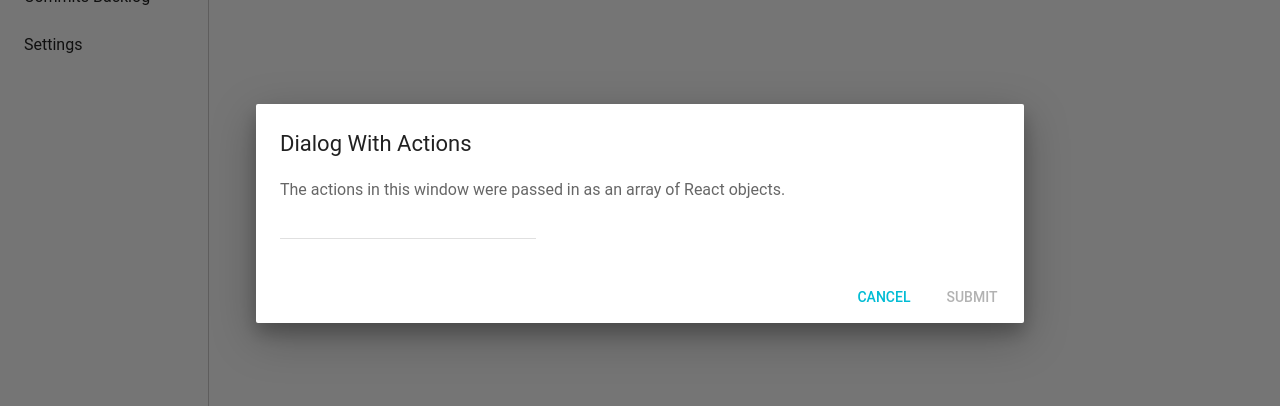
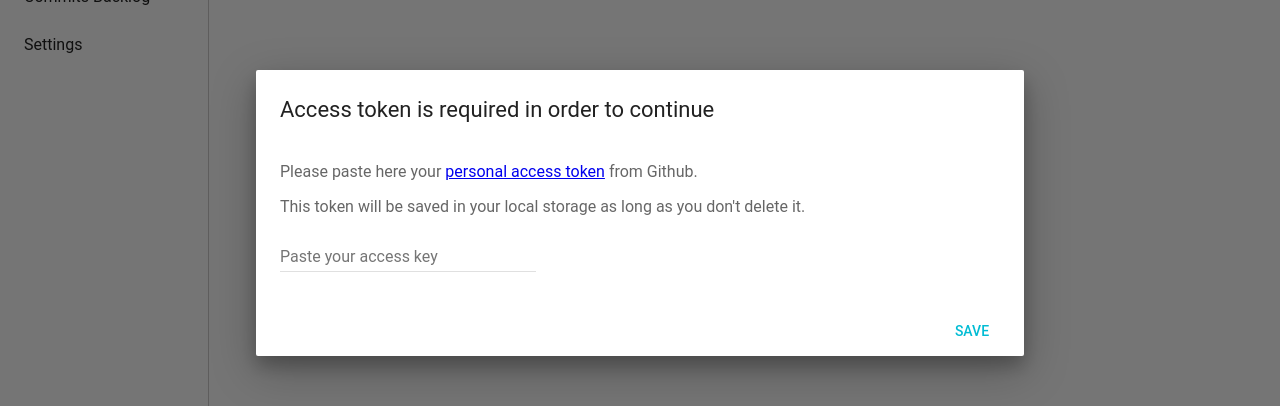
Before and after one commit to yossi-eynav/redux-react-webpack-boilerplate, a React app: page / in a window 1280 px wide. Shown: the part 187-593 px from the top of the page. Built offline with nearby package versions, Linux system fonts and the light colour scheme; no server answers; the HTML template or start-up script is replaced by a standard one; what react-tap-event-plugin would draw is missing.

Commit message:
Add dialog

```diff
--- a/src/components/TabWindow.js
+++ b/src/components/TabWindow.js
@@ -2,13 +2,13 @@ import React from 'react'
 import MainMenu from './MainMenu/MainMenu'
 import InvolveTab from './Tabs/involves/Involves'
 import SearchCode from './Tabs/SearchCode/SearchCode'
-import Settings from './Tabs/Settings/Settings'
 import PullRequest from './Tabs/PullRequest/PullRequest'
 import Commits from './Tabs/Commits/Commits'
 import Snackbar from 'material-ui/Snackbar';
 import Dialog from 'material-ui/Dialog';
 import FlatButton from 'material-ui/FlatButton';
 import TextField from 'material-ui/TextField';
+import TokenDialog from './TokenDialog/TokenDialog'
 
 
 
@@ -29,9 +29,7 @@ class TabWindow extends React.Component {
             case 'involves':
                 return <InvolveTab repositories={repositories} users={users} fetchUsers={fetchUsers} getInvolvement={getInvolvement} involves={involves} />;
                 break;
-            case 'settings':
-                return <Settings saveAccessToken={saveAccessToken} accessToken={accessToken} />;
-                break;
+
             case 'pull_requests':
                 return <PullRequest pullRequests={pullRequests} getPullRequests={getPullRequests} />;
                 break;
@@ -43,36 +41,16 @@ class TabWindow extends React.Component {
     }
 
     render(){
-        const {setMenuOption, fetching} = this.props;
-
-        const actions = [
-            <FlatButton
-                label="Cancel"
-                primary={true}
-            />,
-            <FlatButton
-                label="Submit"
-                primary={true}
-                disabled={true}
-            />,
-        ];
+        const {setMenuOption, fetching, saveAccessToken, accessToken} = this.props;
 
         return (
-        <div   style={{display: 'flex'}}>
+        <div style={{display: 'flex'}}>
             <MainMenu style={{flexGrow: 1}} setMenuOption={setMenuOption}  />
             <div style={{flexGrow:10}}>
                 {this.content()}
             </div>
             <Snackbar open={fetching} message="Fetching Data From Server..."/>
-
-            <Dialog
-                title="Dialog With Actions"
-                actions={actions}
-                modal={false}
-                open={true}>
-                The actions in this window were passed in as an array of React objects.
-                <TextField />
-                </Dialog>
+            {!accessToken && <TokenDialog saveAccessToken={saveAccessToken} />}
             </div>
         )
 
--- a/src/components/Tabs/SearchCode/SearchCode.js
+++ b/src/components/Tabs/SearchCode/SearchCode.js
@@ -3,10 +3,7 @@ import './SearchCode.scss'
 import TextField from 'material-ui/TextField';
 import {Card, CardActions, CardHeader, CardMedia, CardTitle, CardText} from 'material-ui/Card';
 import RaisedButton from 'material-ui/FlatButton';
-import Prism from 'prismjs'
 
-var code = "var data = 1;";
-var html = Prism.highlight(code, Prism.languages.javascript);
 
 
 class SearchCode extends React.Component{
--- a/src/components/Tabs/Settings/Settings.js
+++ /dev/null
@@ -1,29 +0,0 @@
-import React from 'react';
-import './Settnigs.scss';
-import TextField from 'material-ui/TextField';
-import RaisedButton from 'material-ui/RaisedButton';
-
-const Settings = ({saveAccessToken,accessToken}) => {
-
-    return (
-        <div>
-        <h1> Settings</h1>
-
-            <TextField type="password"
-                       name="accessToken"
-                       value={accessToken || ''}
-                       placeholder={'Paste your access key'}
-                       onPaste={ (e) => {
-                           const clipboardData = e.clipboardData.getData('Text');
-                           localStorage.setItem('accessToken', clipboardData);
-                           saveAccessToken(clipboardData);
-                       } } />
-            <RaisedButton
-                label="Github Link"
-                secondary={true} />
-
-        </div>
-    )
-};
-
-export default  Settings;
--- a/src/components/Tabs/Settings/Settnigs.scss
+++ /dev/null
@@ -1,3 +0,0 @@
-.settings {
-
-}
--- /dev/null
+++ b/src/components/TokenDialog/TokenDialog.js
@@ -0,0 +1,47 @@
+import './TokenDialog.scss';
+import React from 'react';
+import TextField from 'material-ui/TextField';
+import RaisedButton from 'material-ui/RaisedButton';
+import Dialog from 'material-ui/Dialog';
+import FlatButton from 'material-ui/FlatButton';
+
+class TokenDialog extends React.Component {
+
+
+    saveBtnHandler() {
+        const {saveAccessToken} = this.props;
+        const token = this.refs.token.getValue();
+        if (!token) { return;}
+
+        localStorage.setItem('accessToken', token);
+        saveAccessToken(token)
+    }
+
+    render() {
+
+
+       return (<div>
+
+            <Dialog
+                title="Access token is required in order to continue"
+                actions={[<FlatButton label="Save" primary={true} onClick={this.saveBtnHandler.bind(this)} />]}
+                modal={false}
+                open={true}>
+                <p> Please paste here your <a href="https://github.com/settings/tokens" target="_blank">personal access token</a> from Github.</p>
+                <p>This token will be saved in your local storage as long as you don't delete it. </p>
+                <TextField type="password"
+                            name="token"
+                            ref="token"
+                                placeholder={'Paste your access key'} />
+                </Dialog>
+
+
+
+
+
+
+       </div>)
+    }
+};
+
+export default  TokenDialog;
--- a/webpack/webpack.config.dev.js
+++ b/webpack/webpack.config.dev.js
@@ -16,7 +16,7 @@ module.exports = {
           hot: true
     },
     entry: [
-        'webpack-hot-middleware/client?path=http://localhost:3000/__webpack_hmr',
+        'webpack-hot-middleware/client?path=http://localhost:4444/__webpack_hmr',
         "./src/index.js"
     ],
     output: {
```
Also changed, not shown: src/components/TokenDialog/TokenDialog.scss (added).
